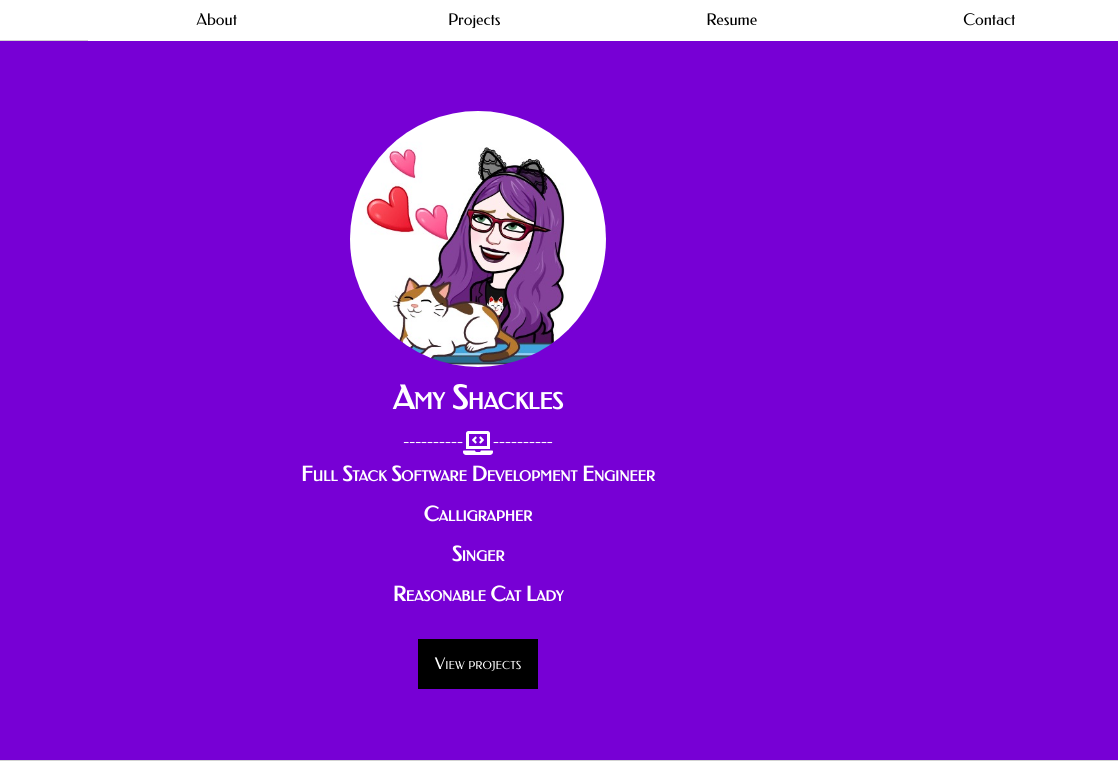
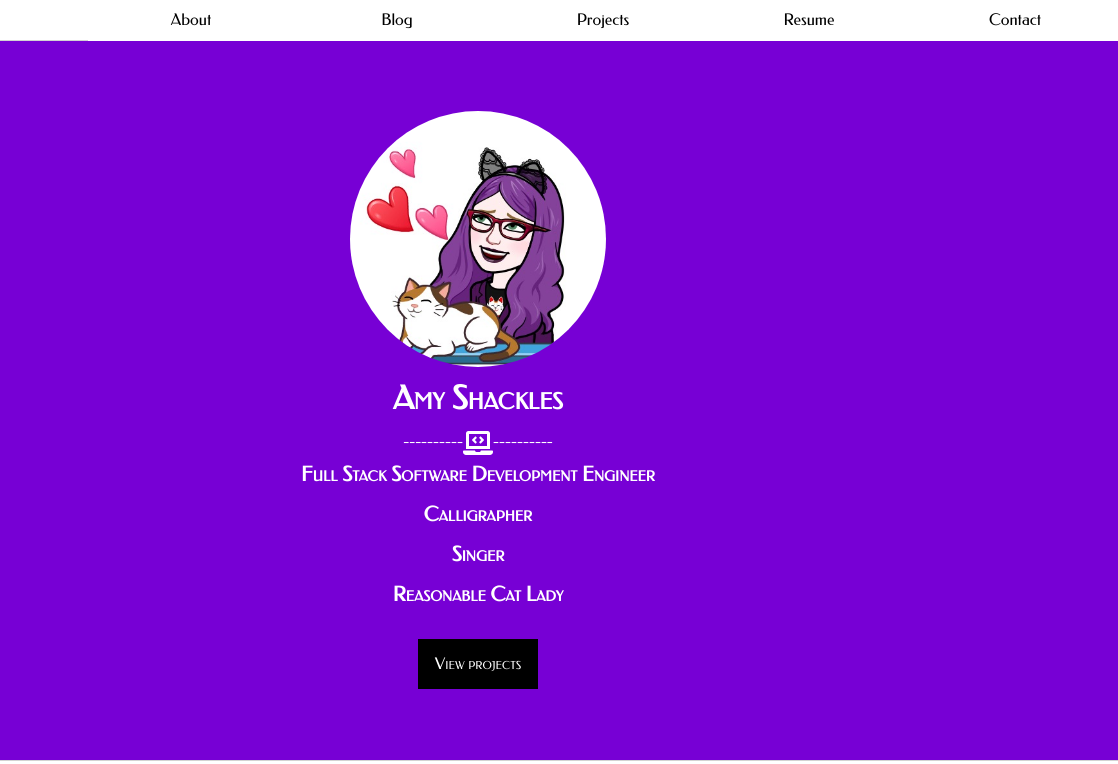
Before and after one commit to AmyShackles/portfolio-gatsby, a Gatsby site: page / in a window 1280 px wide. Shown: the top 764 px of the page, 162-1280 px from the left. Built offline with nearby package versions, Linux system fonts and the light colour scheme; Gatsby itself is replaced by a stand-in of ours.

Commit message:
Adding link to blog

```diff
--- a/src/components/layout.js
+++ b/src/components/layout.js
@@ -8,7 +8,7 @@
 import React from "react"
 import PropTypes from "prop-types"
 import { useStaticQuery, graphql } from "gatsby"
-import { Link, navigate } from "gatsby"
+import { Link } from "gatsby"
 import Header from "./header"
 import GithubIcon from "../images/github.svg"
 import LinkedInIcon from "../images/linkedin.svg"
@@ -31,6 +31,7 @@ const Layout = ({ children }) => {
       <Header siteTitle={data.site.siteMetadata.title} />
       <nav role="navigation" className="topnav desktop" id="myTopNav">
         <Link to="/about" activeStyle={{backgroundColor: "#555", color: "white"}}> About </Link>
+        <a href="https://blog.amyshackles.com">Blog</a>
         <div className="dropdown" type="button">
           <Link to="/projects"
             className="dropbtn"
@@ -64,6 +65,7 @@ const Layout = ({ children }) => {
         </button>
         <div className="dropdown-content">
           <Link to="/about"> About </Link>
+          <a href="https://blog.amyshackles.com">Blog</a>
           <Link to="/projects">Projects </Link> <Link to="/resume">Resume</Link>
           <Link to="/contact">Contact</Link>
         </div>
```
